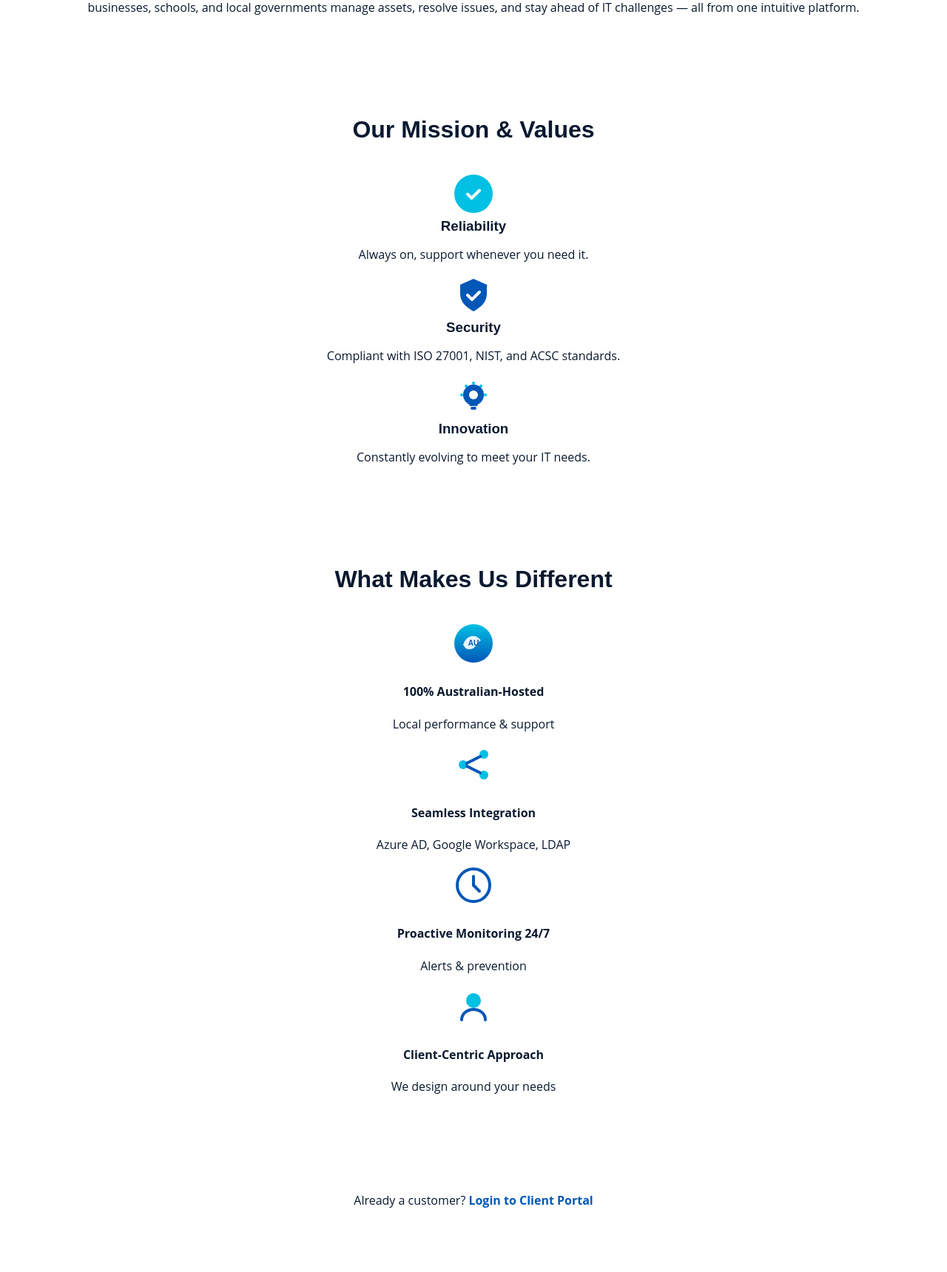
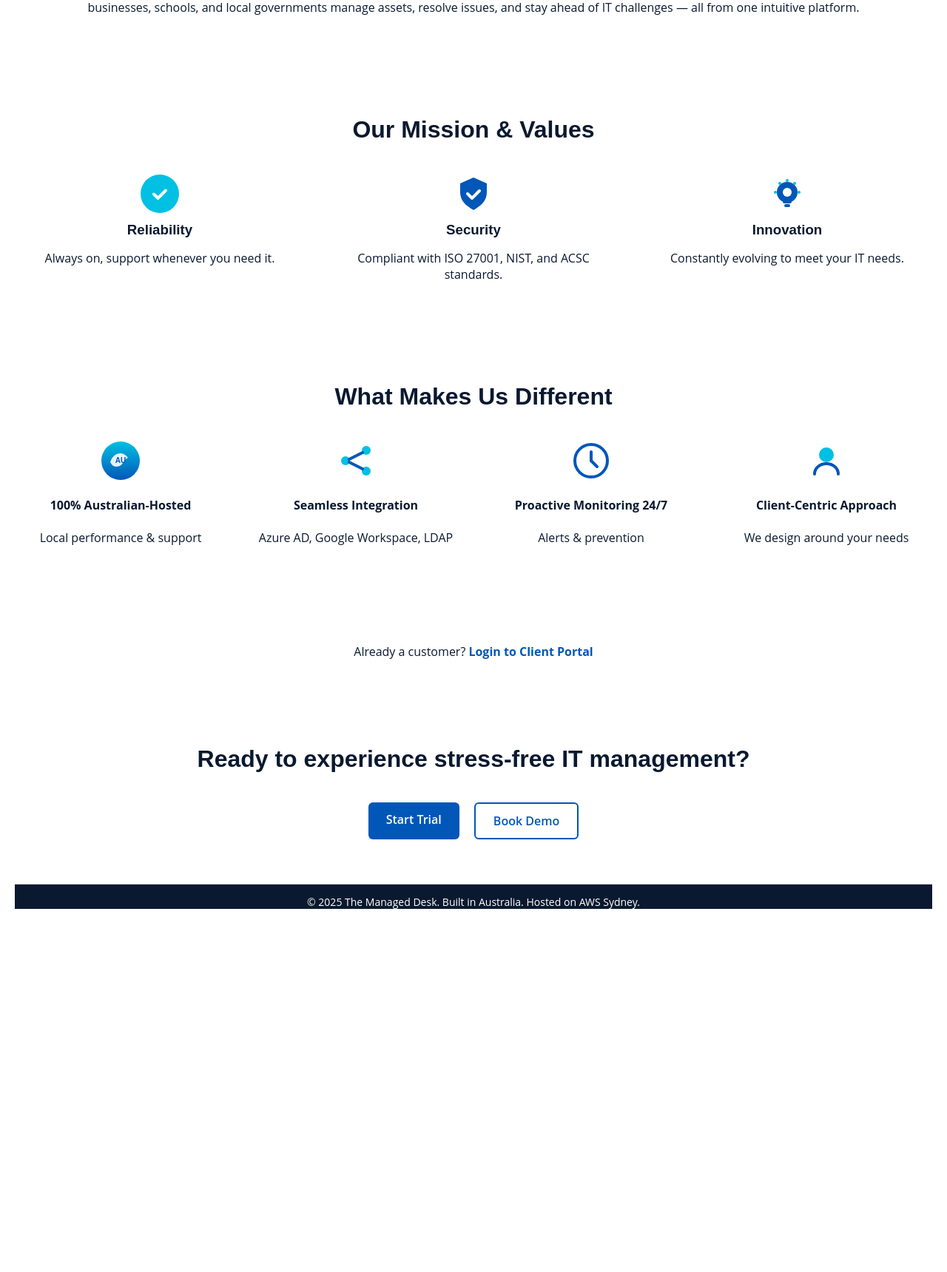
Before and after one commit to Lydia910/Tmd, a PHP site: page /about.html in a window 1280 px wide. Shown: the part 788-2508 px from the top of the page at 74% size. After the commit the page ends 2017 px from the top, so only its background shows below. Run offline with PHP 8.4, Linux system fonts and the light colour scheme.

Commit message:
Update style.css

```diff
--- a/style.css
+++ b/style.css
@@ -871,3 +871,41 @@ footer {
   gap: 15px; /* Add spacing between buttons */
   margin-top: 20px; /* Space above buttons */
 }
+
+
+/* ===== About page only ===== */
+#about-page .values-grid{
+  display:grid;
+  grid-template-columns:repeat(3, minmax(0,1fr));
+  gap:32px;
+  align-items:start;
+  text-align:center;
+}
+
+#about-page .diff-grid{
+  display:grid;
+  grid-template-columns:repeat(4, minmax(0,1fr));
+  gap:32px;
+  align-items:start;
+  text-align:center;
+}
+
+#about-page .value-icon,
+#about-page .diff-icon{
+  display:flex;
+  justify-content:center;
+  align-items:center;
+  margin-bottom:10px;
+}
+
+#about-page .value-icon img,
+#about-page .diff-icon img{
+  width:56px;
+  height:56px;
+  display:block;
+}
+
+@media (max-width: 900px){
+  #about-page .values-grid{ grid-template-columns:1fr; }
+  #about-page .diff-grid{ grid-template-columns:1fr 1fr; }
+}
```
